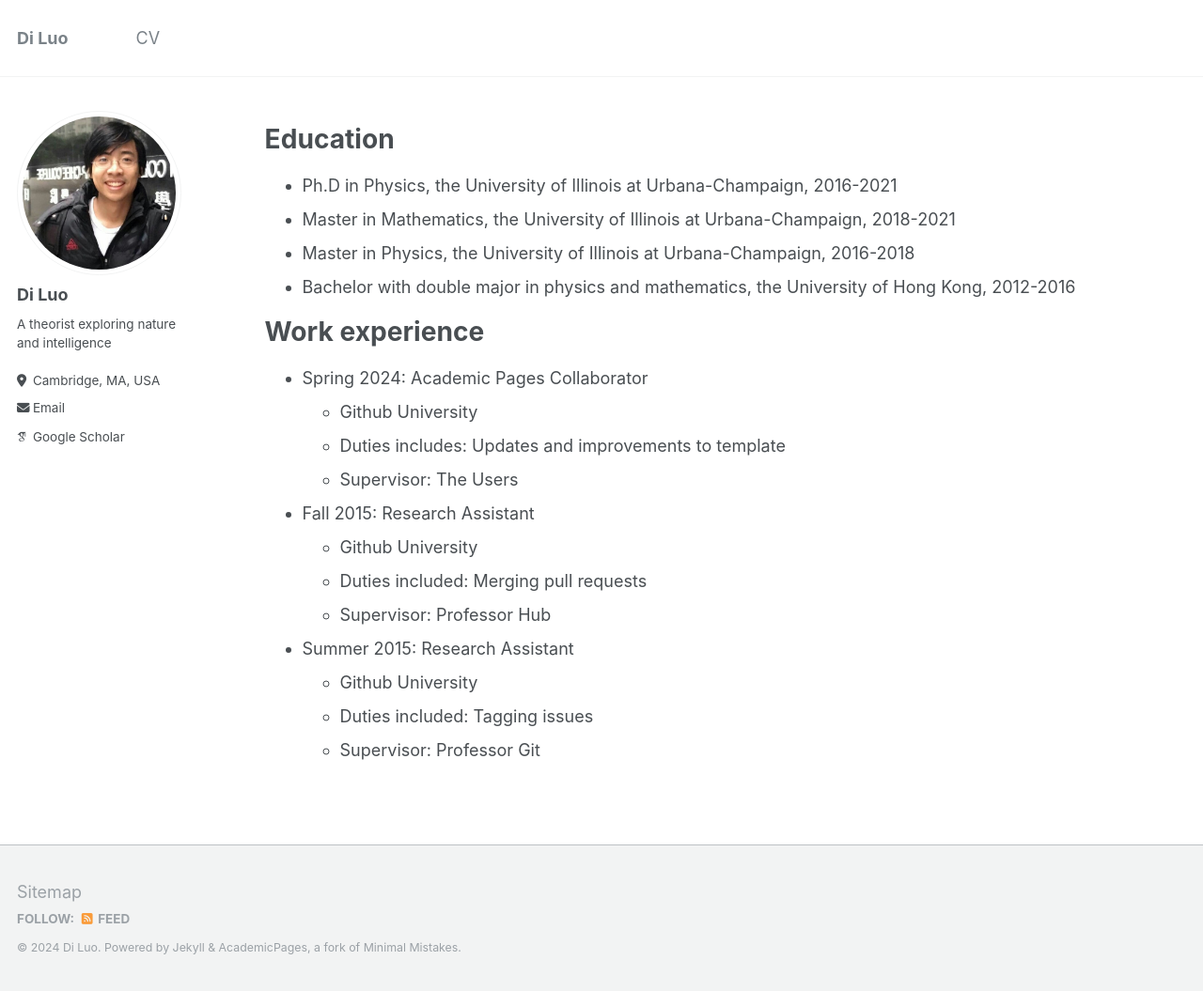
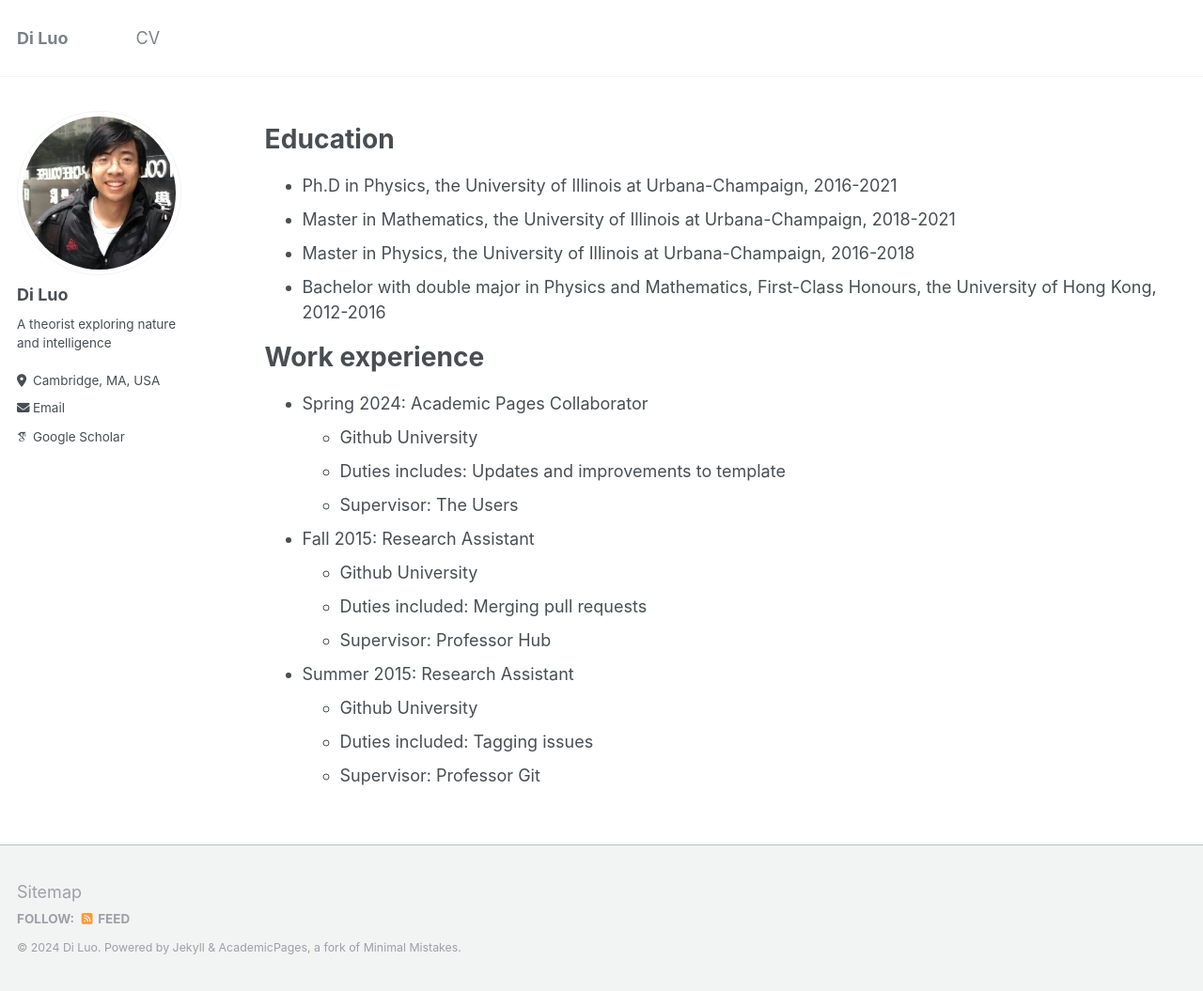
Before and after one commit to diluo28/diluo.github.io, a Jekyll site: the page built from _pages/cv.md, in a window 1280 px wide and 1055 px high. Shown: the whole window at 94% size. Built offline with Jekyll 4.4.1, drawn with Linux system fonts in a browser that asks for light colours; some web fonts are replaced.

Commit message:
Update cv.md

```diff
--- a/_pages/cv.md
+++ b/_pages/cv.md
@@ -14,7 +14,7 @@ Education
 * Ph.D in Physics, the University of Illinois at Urbana-Champaign, 2016-2021
 * Master in Mathematics, the University of Illinois at Urbana-Champaign, 2018-2021
 * Master in Physics, the University of Illinois at Urbana-Champaign, 2016-2018
-* Bachelor with double major in physics and mathematics, the University of Hong Kong, 2012-2016
+* Bachelor with double major in Physics and Mathematics,  First-Class Honours, the University of Hong Kong, 2012-2016
 
 Work experience
 ======
```
